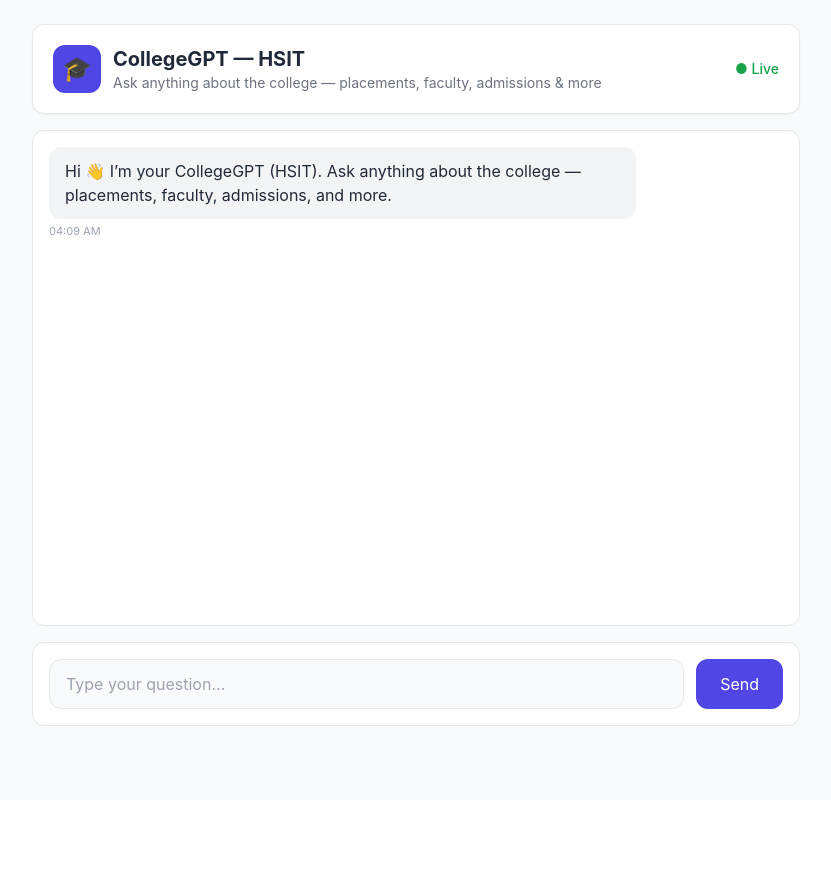
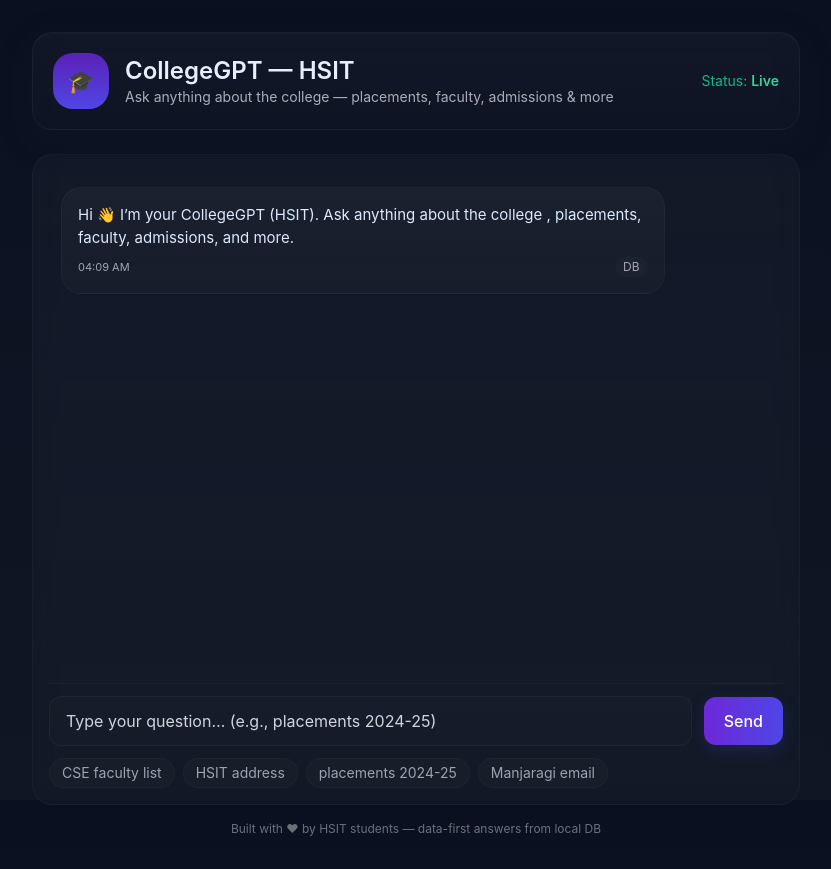
Before and after one commit to Mallikarjunrk2/college_ai, a Next.js app: page / in a window 1280 px wide. Shown: the whole page, without its empty margins (224-1055 px from the left). Before the commit the page ends 800 px from the top, so only its background shows below. Built offline with nearby package versions, Linux system fonts and the light colour scheme.

Commit message:
Update index.js

```diff
--- a/pages/index.js
+++ b/pages/index.js
@@ -6,12 +6,11 @@ export default function Home() {
     {
       role: "assistant",
       content:
-        "Hi 👋 I’m your CollegeGPT (HSIT). Ask anything about the college — placements, faculty, admissions, and more.",
+        "Hi 👋 I’m your CollegeGPT (HSIT). Ask anything about the college , placements, faculty, admissions, and more.",
       meta: { source: "db" },
       ts: Date.now(),
     },
   ]);
-
   const [input, setInput] = useState("");
   const [loading, setLoading] = useState(false);
   const scrollRef = useRef(null);
@@ -24,19 +23,14 @@ export default function Home() {
 
   async function sendMessage() {
     if (!input.trim()) return;
-
     const question = input.trim();
-    const newMessages = [
-      ...messages,
-      { role: "user", content: question, ts: Date.now() },
-    ];
-
+    const newMessages = [...messages, { role: "user", content: question, ts: Date.now() }];
     setMessages(newMessages);
     setInput("");
     setLoading(true);
 
     try {
-      // Try JSON college API first
+      // 1) try local college JSON / DB endpoint
       const r1 = await fetch("/api/college_local", {
         method: "POST",
         headers: { "Content-Type": "application/json" },
@@ -52,20 +46,15 @@ export default function Home() {
       }
 
       if (collegeReply) {
-        setMessages([
+        setMessages(prev => [
           ...newMessages,
-          {
-            role: "assistant",
-            content: collegeReply,
-            meta: { source: "db" },
-            ts: Date.now(),
-          },
+          { role: "assistant", content: collegeReply, meta: { source: "db" }, ts: Date.now() },
         ]);
         setLoading(false);
         return;
       }
 
-      // Fallback to Gemini LLM
+      // 2) fallback to LLM (your existing /api/chat)
       const r2 = await fetch("/api/chat", {
         method: "POST",
         headers: { "Content-Type": "application/json" },
@@ -78,14 +67,9 @@ export default function Home() {
           const b = await r2.json();
           if (b?.message) errMsg = b.message;
         } catch {}
-        setMessages([
+        setMessages(prev => [
           ...newMessages,
-          {
-            role: "assistant",
-            content: `❌ ${errMsg}`,
-            meta: { source: "llm" },
-            ts: Date.now(),
-          },
+          { role: "assistant", content: `❌ ${errMsg}`, meta: { source: "llm" }, ts: Date.now() },
         ]);
         setLoading(false);
         return;
@@ -93,86 +77,68 @@ export default function Home() {
 
       const a2 = await r2.json();
       const reply = a2?.reply || "I couldn’t generate a reply 😅";
-
-      setMessages([
+      setMessages(prev => [
         ...newMessages,
-        {
-          role: "assistant",
-          content: reply,
-          meta: { source: "llm" },
-          ts: Date.now(),
-        },
+        { role: "assistant", content: reply, meta: { source: "llm" }, ts: Date.now() },
       ]);
-    } catch (err) {
-      setMessages([
+    } catch (e) {
+      setMessages(prev => [
         ...newMessages,
-        {
-          role: "assistant",
-          content: "❌ Network error",
-          meta: { source: "error" },
-          ts: Date.now(),
-        },
+        { role: "assistant", content: "❌ Network error", meta: { source: "error" }, ts: Date.now() },
       ]);
     } finally {
       setLoading(false);
     }
   }
 
-  function t(ts) {
+  function prettyTime(ts) {
     try {
-      return new Date(ts).toLocaleTimeString([], {
-        hour: "2-digit",
-        minute: "2-digit",
-      });
+      const d = new Date(ts);
+      return d.toLocaleTimeString([], { hour: "2-digit", minute: "2-digit" });
     } catch {
       return "";
     }
   }
 
   return (
-    <div className="min-h-screen bg-gray-50 px-4 py-6 flex justify-center">
+    <div className="min-h-screen flex items-start justify-center py-8 px-4">
       <div className="w-full max-w-3xl">
-
-        {/* HEADER */}
-        <div className="bg-white rounded-xl border shadow-sm p-5 flex items-center justify-between mb-4">
-          <div className="flex items-center gap-3">
-            <div className="w-12 h-12 rounded-xl bg-indigo-600 text-white flex items-center justify-center text-2xl">
-              🎓
+        {/* Header card (dark glass) */}
+        <div className="bg-glass card-glow rounded-2xl p-5 flex items-center justify-between mb-6">
+          <div className="flex items-center gap-4">
+            <div className="w-14 h-14 rounded-2xl flex items-center justify-center" style={{ background: "linear-gradient(180deg,#5b21b6,#4f46e5)" }}>
+              <span style={{ fontSize: 22 }}>🎓</span>
             </div>
             <div>
-              <div className="text-xl font-bold text-gray-800">CollegeGPT — HSIT</div>
-              <div className="text-sm text-gray-500">
+              <div className="text-2xl font-semibold header-title" style={{ color: "#e8eefb" }}>CollegeGPT — HSIT</div>
+              <div className="text-sm header-sub" style={{ color: "rgba(255,255,255,0.65)" }}>
                 Ask anything about the college — placements, faculty, admissions & more
               </div>
             </div>
           </div>
-          <span className="text-green-600 font-medium text-sm">● Live</span>
+          <div className="text-sm" style={{ color: "#10b981" }}>
+            Status: <span style={{ color: "#34d399", fontWeight: 600 }}>Live</span>
+          </div>
         </div>
 
-        {/* MESSAGES */}
-        <div
-          ref={scrollRef}
-          className="bg-white h-[62vh] rounded-xl border p-4 overflow-y-auto space-y-4"
-        >
+        {/* Chat container */}
+        <div className="bg-glass rounded-2xl p-4 overflow-hidden" style={{ border: "1px solid rgba(255,255,255,0.03)" }}>
+          <div ref={scrollRef} className="h-[62vh] overflow-y-auto px-3 py-4 space-y-4">
             {messages.map((m, i) => {
               const isUser = m.role === "user";
               return (
-              <div
-                key={i}
-                className={`flex ${isUser ? "justify-end" : "justify-start"}`}
-              >
-                <div>
-                  <div
-                    className={`${
-                      isUser
-                        ? "bg-indigo-600 text-white"
-                        : "bg-gray-100 text-gray-800"
-                    } px-4 py-3 rounded-xl max-w-[80%]`}
-                  >
+                <div key={i} className={`flex ${isUser ? "justify-end" : "justify-start"}`}>
+                  <div className={`${isUser ? "items-end text-right" : "items-start text-left"} max-w-[85%]`}>
+                    <div className={`${isUser ? "msg-user" : "msg-assistant"} inline-block p-4 rounded-2xl shadow-sm whitespace-pre-wrap break-words`}>
+                      <div style={{ whiteSpace: "pre-wrap", lineHeight: 1.5, fontSize: 15 }}>
                         {m.content}
                       </div>
-                  <div className="text-[11px] text-gray-400 mt-1">
-                    {t(m.ts)}
+                      <div className="mt-2 text-[11px] flex items-center justify-between" style={{ color: isUser ? "rgba(255,255,255,0.85)" : "rgba(255,255,255,0.6)" }}>
+                        <span>{m.ts ? prettyTime(m.ts) : ""}</span>
+                        <span className="ml-2 text-xs" style={{ background: "rgba(255,255,255,0.02)", padding: "2px 8px", borderRadius: 999 }}>
+                          {m.meta?.source === "db" ? "DB" : m.meta?.source === "llm" ? "LLM" : m.meta?.source === "error" ? "ERR" : ""}
+                        </span>
+                      </div>
                     </div>
                   </div>
                 </div>
@@ -181,30 +147,49 @@ export default function Home() {
 
             {loading && (
               <div className="flex justify-start">
-              <div className="bg-gray-100 text-gray-600 px-4 py-3 rounded-xl">
-                Typing…
+                <div className="msg-assistant inline-block p-4 rounded-2xl w-1/3 animate-pulse">
+                  <div style={{ height: 10, background: "rgba(255,255,255,0.03)", borderRadius: 6, marginBottom: 8 }} />
+                  <div style={{ height: 10, background: "rgba(255,255,255,0.02)", borderRadius: 6, width: "70%" }} />
                 </div>
               </div>
             )}
           </div>
 
-        {/* INPUT BOX */}
-        <div className="mt-4 bg-white rounded-xl border p-4 flex gap-3">
+          {/* Input area */}
+          <div className="mt-4 bg-transparent pt-3 border-t border-white/5">
+            <div className="flex gap-3 items-center">
               <input
-            className="flex-1 px-4 py-3 border rounded-xl bg-gray-50"
-            placeholder="Type your question…"
+                aria-label="Type your question"
+                className="input-glass rounded-xl flex-1 px-4 py-3 text-white placeholder:text-gray-300"
+                placeholder="Type your question… (e.g., placements 2024-25)"
                 value={input}
                 onChange={(e) => setInput(e.target.value)}
                 onKeyDown={(e) => e.key === "Enter" && sendMessage()}
+                disabled={loading}
+                style={{ color: "#eef6ff" }}
               />
               <button
                 onClick={sendMessage}
-            className="px-6 py-3 bg-indigo-600 text-white rounded-xl"
+                disabled={loading}
+                className="btn-accent rounded-xl px-5 py-3 text-white font-medium"
               >
-            Send
+                {loading ? "Sending..." : "Send"}
               </button>
             </div>
 
+            <div className="mt-3 flex gap-2 flex-wrap quick-chips">
+              {["CSE faculty list", "HSIT address", "placements 2024-25", "Manjaragi email"].map((c) => (
+                <button key={c} onClick={() => setInput(c)} className="px-3 py-1 rounded-full text-sm">
+                  {c}
+                </button>
+              ))}
+            </div>
+          </div>
+        </div>
+
+        <div className="mt-4 text-center text-xs" style={{ color: "rgba(255,255,255,0.4)" }}>
+          Built with ♥ by HSIT students — data-first answers from local DB
+        </div>
       </div>
     </div>
   );
```
Lines whose indentation alone changed are shown as unchanged.
